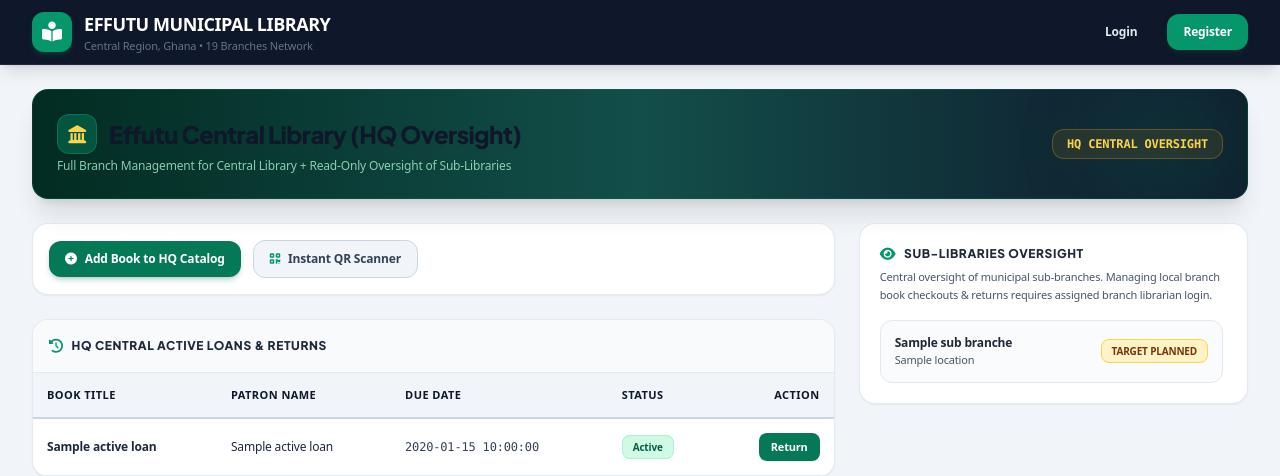
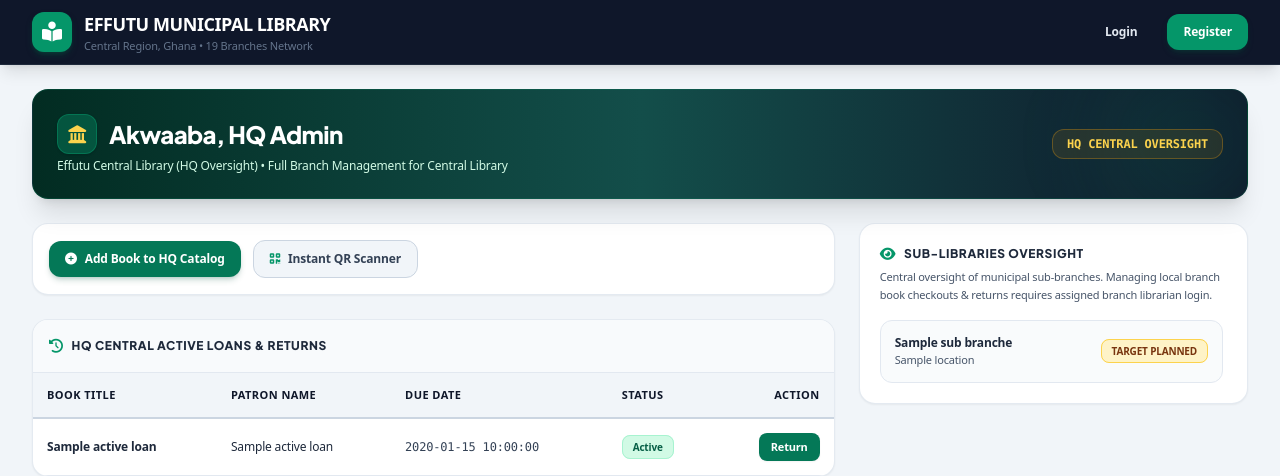
Before and after one commit to FAVOU-R/effutulibrary, a FastAPI app: template app/templates/dashboards/hq_admin.html in a window 1280 px wide. Shown: the top 476 px of the page. Run offline with FastAPI, Linux system fonts and the light colour scheme; the template is opened without the code that fills it: most values are stand-ins (such as "Sample title", 1, 10 or a date in 2020); some libraries are stand-ins or nearby versions.

Commit message:
Add files via upload

```diff
--- a/app/static/css/custom.css
+++ b/app/static/css/custom.css
@@ -32,9 +32,7 @@ body {
 /* Crisp Headings */
 h1, h2, h3, h4, h5, h6 {
   font-family: 'Plus Jakarta Sans', sans-serif;
-  color: #0f172a;
   letter-spacing: -0.022em;
-  font-weight: 800;
 }
 
 /* Secondary & Muted Text Anti-Strain Overrides (WCAG AAA Contrast) */
--- a/app/templates/base.html
+++ b/app/templates/base.html
@@ -47,7 +47,7 @@
                                 {{ current_user.full_name[0] }}
                             </div>
                             <div class="hidden sm:block text-left">
-                                <div class="font-extrabold text-xs text-white leading-tight">{{ current_user.full_name }}</div>
+                                <div class="font-extrabold text-xs text-white leading-tight">Akwaaba, {{ current_user.full_name }}</div>
                                 <span class="text-[11px] text-emerald-300 font-mono font-bold uppercase tracking-wide">
                                     {{ current_user.role.replace('_', ' ') }}
                                 </span>
--- a/app/templates/dashboards/hq_admin.html
+++ b/app/templates/dashboards/hq_admin.html
@@ -8,13 +8,13 @@
     <div class="bg-gradient-to-r from-emerald-950 via-teal-900 to-slate-900 text-white p-6 rounded-2xl shadow-xl border border-emerald-700/30 flex flex-col sm:flex-row justify-between items-start sm:items-center gap-4 relative overflow-hidden">
         <div class="absolute -right-10 -bottom-10 w-48 h-48 bg-emerald-500/10 rounded-full blur-2xl pointer-events-none"></div>
         <div class="relative z-10">
-            <h1 class="text-2xl font-extrabold flex items-center gap-3 tracking-tight">
+            <h1 class="text-2xl font-extrabold flex items-center gap-3 tracking-tight !text-white">
                 <div class="w-10 h-10 rounded-xl bg-emerald-800/80 border border-emerald-600/50 flex items-center justify-center shadow">
                     <i class="fa-solid fa-landmark text-amber-300 text-lg"></i>
                 </div>
-                <span>Effutu Central Library (HQ Oversight)</span>
+                <span class="!text-white">Akwaaba, {{ current_user.full_name if current_user else 'HQ Admin' }}</span>
             </h1>
-            <p class="text-xs text-emerald-200/80 mt-1 font-medium">Full Branch Management for Central Library + Read-Only Oversight of Sub-Libraries</p>
+            <p class="text-xs text-emerald-100 mt-1 font-medium">Effutu Central Library (HQ Oversight) • Full Branch Management for Central Library</p>
         </div>
         <div class="bg-amber-500/10 text-amber-300 px-3.5 py-1.5 rounded-xl font-mono text-xs font-bold uppercase border border-amber-500/30 shrink-0 relative z-10">
             HQ Central Oversight
--- a/app/templates/dashboards/librarian.html
+++ b/app/templates/dashboards/librarian.html
@@ -8,13 +8,13 @@
     <div class="bg-gradient-to-r from-emerald-950 via-teal-900 to-slate-900 text-white p-6 rounded-2xl shadow-xl border border-emerald-700/30 flex flex-col sm:flex-row justify-between items-start sm:items-center gap-4 relative overflow-hidden">
         <div class="absolute -right-10 -bottom-10 w-48 h-48 bg-emerald-500/10 rounded-full blur-2xl pointer-events-none"></div>
         <div class="relative z-10">
-            <h1 class="text-2xl font-extrabold flex items-center gap-3 tracking-tight">
+            <h1 class="text-2xl font-extrabold flex items-center gap-3 tracking-tight !text-white">
                 <div class="w-10 h-10 rounded-xl bg-emerald-800/80 border border-emerald-600/50 flex items-center justify-center shadow">
                     <i class="fa-solid fa-book-bookmark text-amber-300 text-lg"></i>
                 </div>
-                <span>Branch Librarian Desk: {{ branch.name }}</span>
+                <span class="!text-white">Akwaaba, {{ current_user.full_name if current_user else 'Librarian' }}</span>
             </h1>
-            <p class="text-xs text-emerald-200/80 mt-1 font-medium">Branch Scoped Management • Location: {{ branch.location }}</p>
+            <p class="text-xs text-emerald-100 mt-1 font-medium">Branch Desk: {{ branch.name if branch else 'Effutu Library' }} • Location: {{ branch.location if branch else 'Central' }}</p>
         </div>
         <div class="bg-amber-500/10 text-amber-300 px-3.5 py-1.5 rounded-xl font-mono text-xs font-bold uppercase border border-amber-500/30 shrink-0 relative z-10">
             Branch Code: {{ branch.code }}
--- a/app/templates/dashboards/sys_admin.html
+++ b/app/templates/dashboards/sys_admin.html
@@ -8,13 +8,13 @@
     <div class="bg-gradient-to-r from-slate-900 via-emerald-950 to-slate-900 text-white p-6 rounded-2xl shadow-xl border border-slate-800 flex flex-col sm:flex-row justify-between items-start sm:items-center gap-4 relative overflow-hidden">
         <div class="absolute -right-10 -bottom-10 w-48 h-48 bg-emerald-500/10 rounded-full blur-2xl pointer-events-none"></div>
         <div class="relative z-10">
-            <h1 class="text-2xl font-extrabold flex items-center gap-3 tracking-tight">
+            <h1 class="text-2xl font-extrabold flex items-center gap-3 tracking-tight !text-white">
                 <div class="w-10 h-10 rounded-xl bg-emerald-700/80 border border-emerald-500/40 flex items-center justify-center shadow">
                     <i class="fa-solid fa-network-wired text-emerald-300 text-lg"></i>
                 </div>
-                <span>System Admin Command Center</span>
+                <span class="!text-white">Akwaaba, {{ current_user.full_name if current_user else 'System Admin' }}</span>
             </h1>
-            <p class="text-xs text-slate-300 mt-1 font-medium">Full Network Oversight & 19 Branch Expansion Management • Effutu Municipality</p>
+            <p class="text-xs text-emerald-100 mt-1 font-medium">System Admin Command Center • Full Network Oversight & 19 Branch Expansion Management</p>
         </div>
         <div class="bg-emerald-900/80 border border-emerald-700/60 px-4 py-2 rounded-xl text-center shrink-0 relative z-10">
             <span class="text-[10px] text-emerald-300 uppercase font-extrabold tracking-wider block">Active / Target Branches</span>
```
